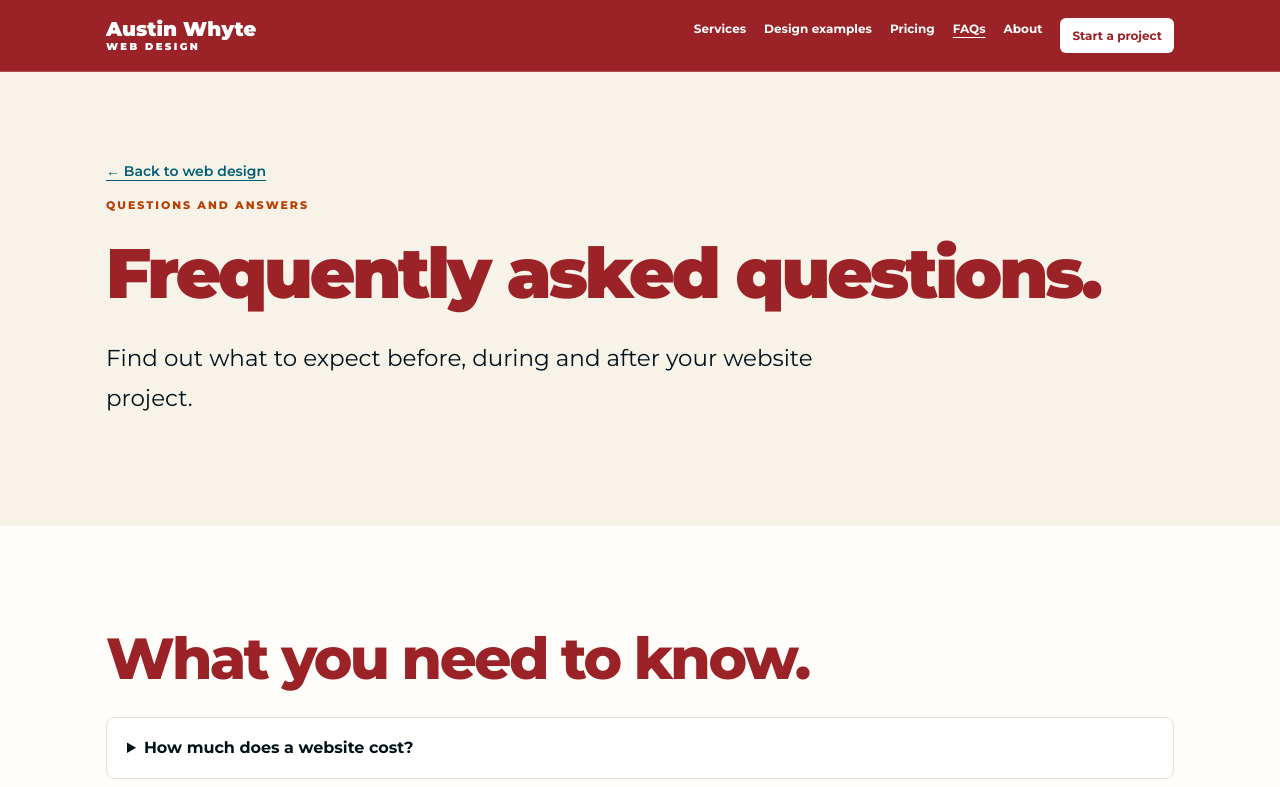
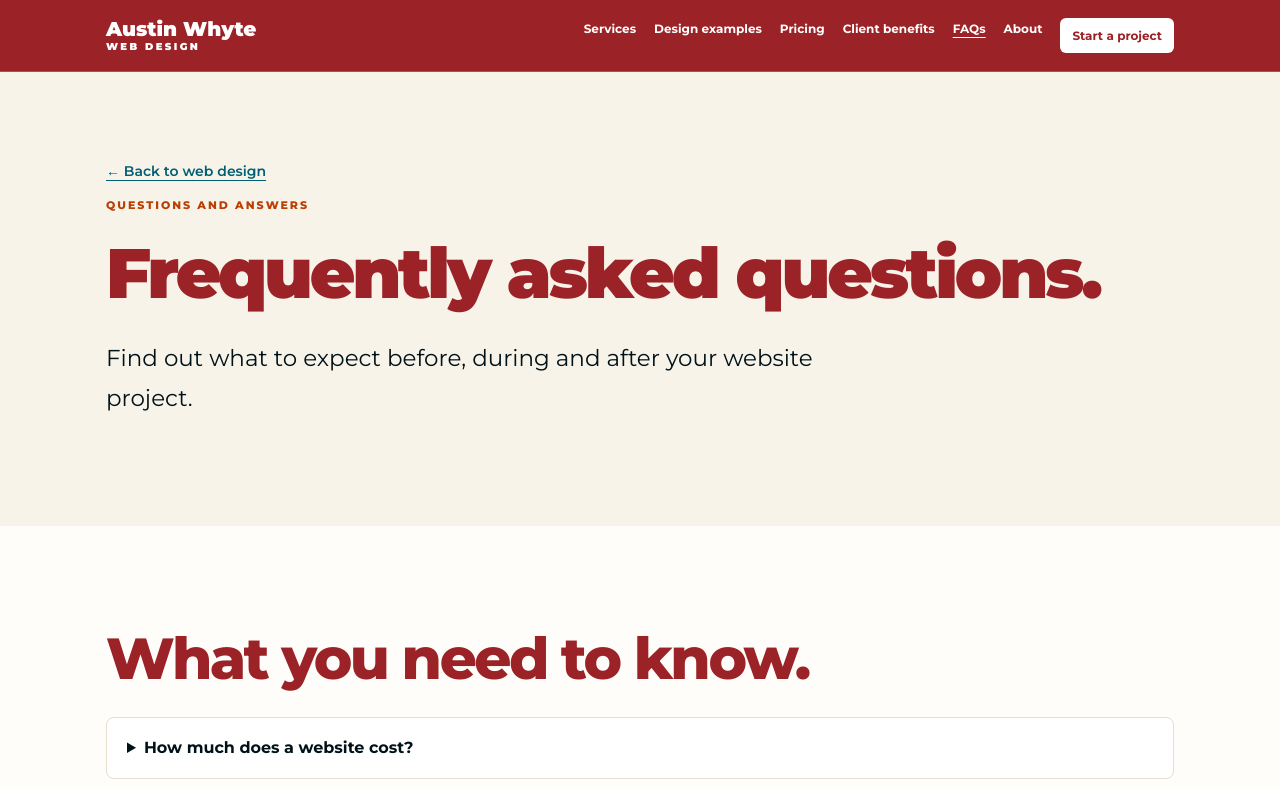
Before and after one commit to redwhyteandblue76/12one, a plain HTML site: page design/faq.html in a window 1280 px wide. Shown: the top 787 px of the page. Drawn offline with Linux system fonts and the light colour scheme.

Commit message:
Connect client benefits to site navigation and relevant inquiries

```diff
--- a/design/faq.html
+++ b/design/faq.html
@@ -1,3 +1,3 @@
 <!doctype html>
 <html lang="en"><head><meta charset="utf-8"><meta name="viewport" content="width=device-width,initial-scale=1"><meta name="theme-color" content="#9B2226"><meta name="description" content="Answers to common questions about website pricing, ownership, timelines, maintenance and additional services."><meta property="og:title" content="Frequently asked questions | Austin Whyte Web Design"><meta property="og:description" content="Purposeful design. Practical solutions."><link rel="canonical" href="https://12one.page/design/faq.html"><link rel="icon" href="/favicon.svg"><link rel="stylesheet" href="https://fonts.googleapis.com/css2?family=Montserrat:wght@400;500;600;700;800;900&display=swap"><link rel="stylesheet" href="styles.css"><title>Frequently asked questions | Austin Whyte Web Design</title></head>
-<body><header><div class="wrap nav"><a class="brand" href="./">Austin Whyte <small>WEB DESIGN</small></a><nav aria-label="Main navigation"><a href="./#services">Services</a><a href="showcase.html">Design examples</a><a href="pricing.html">Pricing</a><a href="faq.html" aria-current="page">FAQs</a><a href="about.html">About</a><a class="nav-inquiry" href="inquiry.html">Start a project</a></nav></div></header><main><section class="subhero"><div class="wrap"><a class="back-link" href="./">← Back to web design</a><p class="eyebrow">Questions and answers</p><h1>Frequently asked questions.</h1><p class="lead">Find out what to expect before, during and after your website project.</p></div></section><section  id="faq"><div class="wrap"><h2>What you need to know.</h2><div id="faqList"></div></div></section><section class="dark"><div class="wrap"><h2>Have another question?</h2><p>Use the free project inquiry form to tell me what you need.</p><div class="actions"><a class="btn light" href="inquiry.html">Start a project inquiry</a><a class="btn outline" href="pricing.html">View pricing</a></div></div></section></main><footer>© 2026 Austin Whyte · <a href="/">12one Mission</a> · <a href="/copyright.html">Copyright & Usage</a> · <a href="privacy.html">Privacy</a> · <a href="https://ko-fi.com/12one">Support Development</a></footer><script defer src="faq.js"></script></body></html>
+<body><header><div class="wrap nav"><a class="brand" href="./">Austin Whyte <small>WEB DESIGN</small></a><nav aria-label="Main navigation"><a href="./#services">Services</a><a href="showcase.html">Design examples</a><a href="pricing.html">Pricing</a><a href="./#resources">Client benefits</a><a href="faq.html" aria-current="page">FAQs</a><a href="about.html">About</a><a class="nav-inquiry" href="inquiry.html">Start a project</a></nav></div></header><main><section class="subhero"><div class="wrap"><a class="back-link" href="./">← Back to web design</a><p class="eyebrow">Questions and answers</p><h1>Frequently asked questions.</h1><p class="lead">Find out what to expect before, during and after your website project.</p></div></section><section  id="faq"><div class="wrap"><h2>What you need to know.</h2><div id="faqList"></div></div></section><section class="dark"><div class="wrap"><h2>Have another question?</h2><p>Use the free project inquiry form to tell me what you need.</p><div class="actions"><a class="btn light" href="inquiry.html">Start a project inquiry</a><a class="btn outline" href="pricing.html">View pricing</a></div></div></section></main><footer>© 2026 Austin Whyte · <a href="/">12one Mission</a> · <a href="/copyright.html">Copyright & Usage</a> · <a href="privacy.html">Privacy</a> · <a href="https://ko-fi.com/12one">Support Development</a></footer><script defer src="faq.js"></script></body></html>
```
